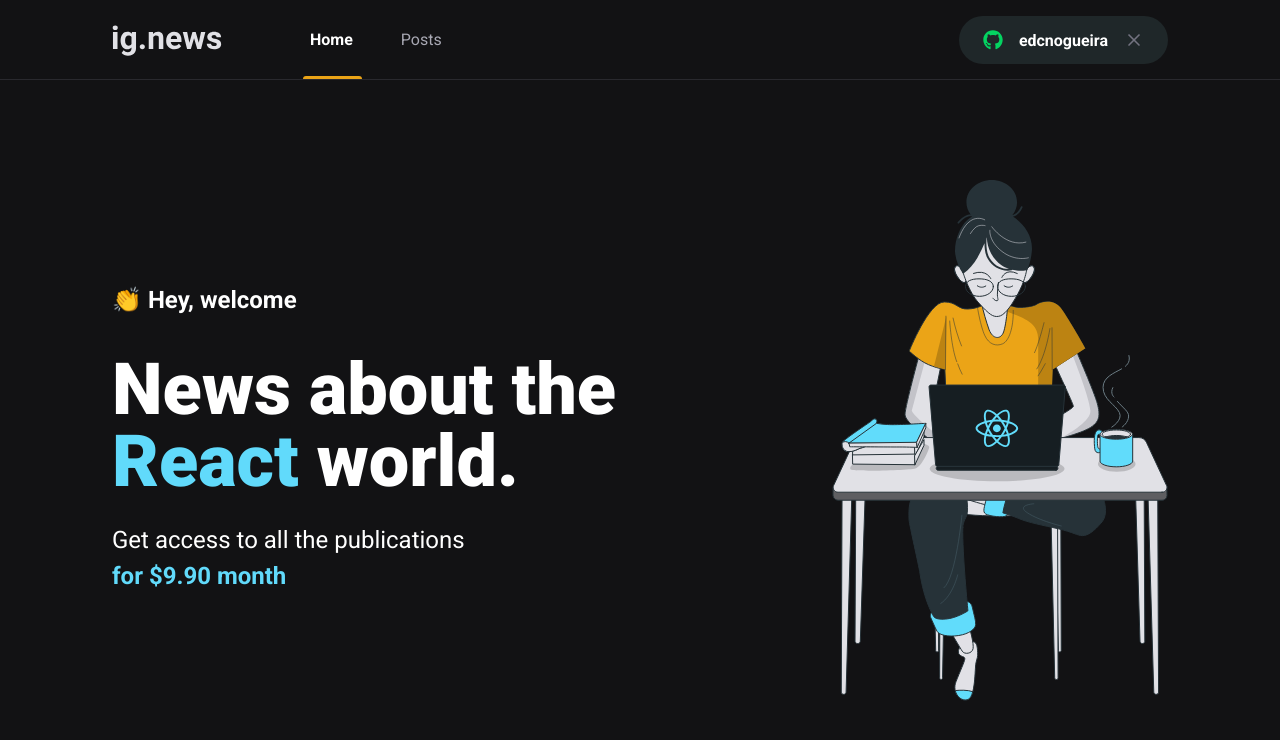
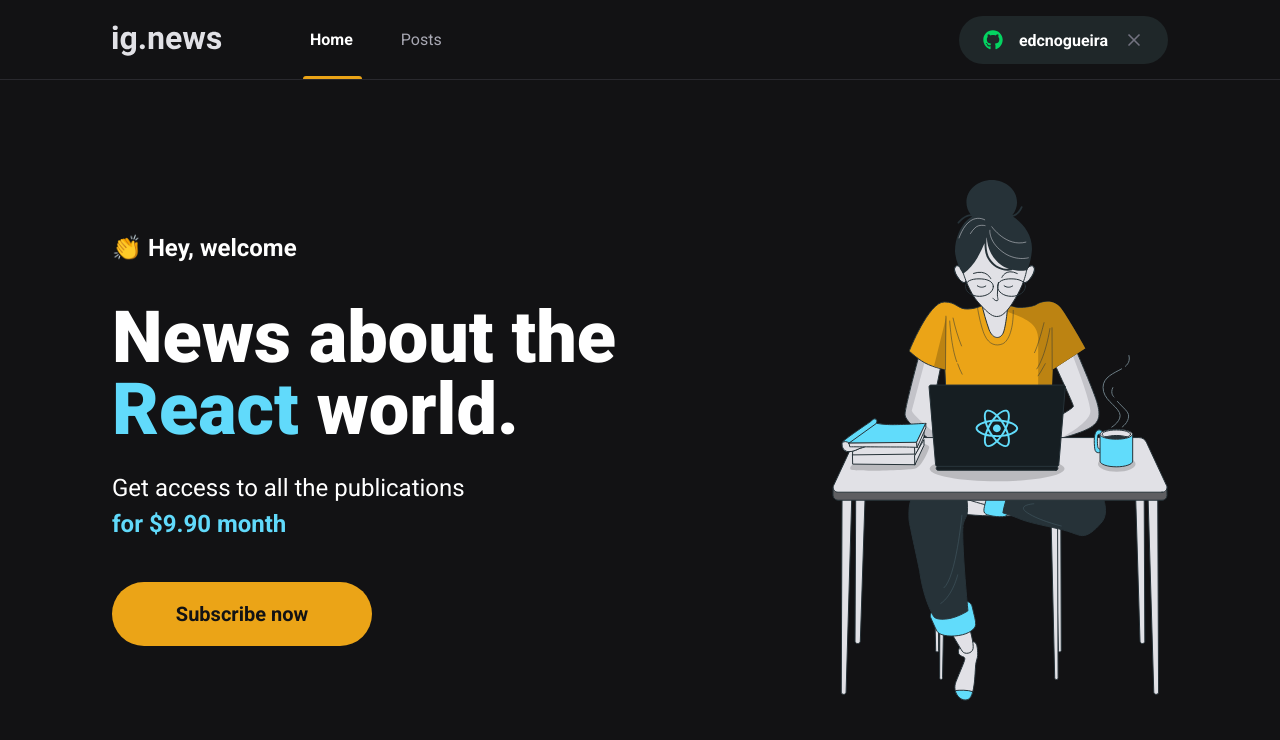
Before and after one commit to edcnogueira/ignews, a Next.js app: page / in a window 1280 px wide. Shown: the top 740 px of the page. Built offline with nearby package versions, Linux system fonts and the light colour scheme.

Commit message:
feat: cria botão de inscrição

```diff
--- /dev/null
+++ b/src/components/SubscribeButton/index.tsx
@@ -0,0 +1,12 @@
+import styles from "./styles.module.scss"
+
+export function SubscribeButton(){
+    return(
+        <button
+            type="button"
+            className={styles.subscribeButton}
+        >
+            Subscribe now
+        </button>
+    )
+}
--- /dev/null
+++ b/src/components/SubscribeButton/styles.module.scss
@@ -0,0 +1,20 @@
+.subscribeButton{
+    width: 260px;
+    height: 4rem;
+    border: 0;
+    border-radius: 2rem;
+    background: var(--yellow-500);
+    color: var(--gray-900);
+    font-size: 1.25rem;
+    font-weight: bold;
+
+    display: flex;
+    align-items: center;
+    justify-content: center;
+
+    transition: filter 0.2s;
+
+    &:hover{
+        filter: brightness(0.8)
+    }
+}
--- a/src/pages/home.module.scss
+++ b/src/pages/home.module.scss
@@ -39,4 +39,8 @@
             font-weight: bold;
         }
     }
+
+    button{
+        margin-top: 2.5rem;
+    }
 }
--- a/src/pages/index.tsx
+++ b/src/pages/index.tsx
@@ -1,4 +1,5 @@
 import Head from "next/head"
+import { SubscribeButton } from "../components/SubscribeButton"
 import styles from "./home.module.scss"
 
 
@@ -17,6 +18,7 @@
             Get access to all the publications <br />
             <span>for $9.90 month</span>
           </p>
+          <SubscribeButton />
         </section>
         {/* eslint-disable-next-line */}
         <img src="/images/avatar.svg" alt="Girl coding" />
```
